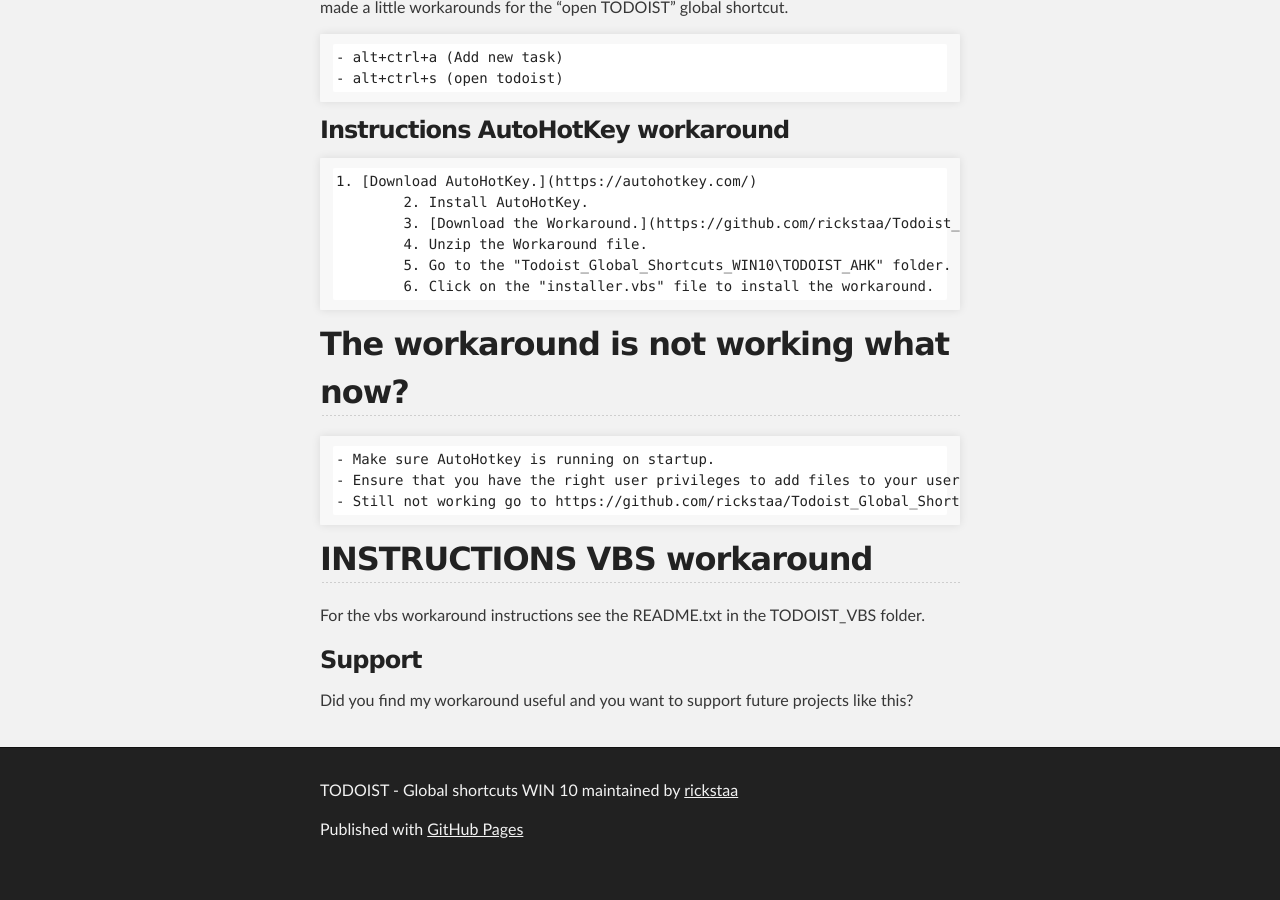
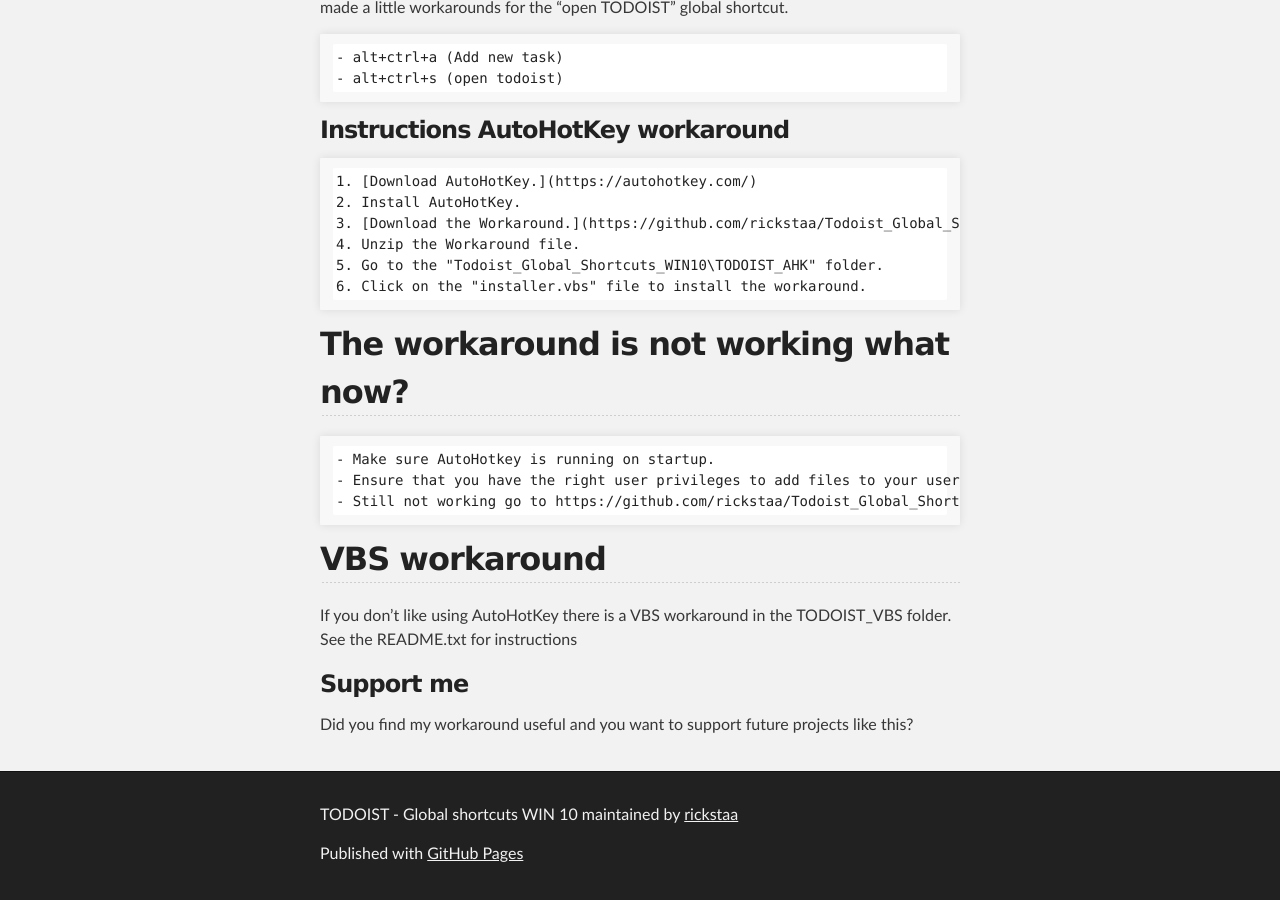
Before and after one commit to rickstaa/todoist-global-shortcuts-WIN10, a Jekyll site: the page built from index.md, in a window 1280 px wide and 900 px high, scrolled down 579 px. Built offline with Jekyll 4.4.1, drawn with Linux system fonts in a browser that asks for light colours; our own code applies the rules of GitHub Pages for plain Markdown files; a script that is not in the unit is left out; before the commit the page ends 1455 px from its top, so only the background shows below that.

Commit message:
Update index.md

```diff
--- a/index.md
+++ b/index.md
@@ -7,20 +7,20 @@ Since TODOIST its Windows 10 app doesn’t support global shortcuts at the momen
     - alt+ctrl+s (open todoist)
 
 ### Instructions AutoHotKey workaround
-	1. [Download AutoHotKey.](https://autohotkey.com/)
-    	2. Install AutoHotKey.
-    	3. [Download the Workaround.](https://github.com/rickstaa/Todoist_Global_Shortcuts_WIN10/archive/master.zip)
-    	4. Unzip the Workaround file.
-    	5. Go to the "Todoist_Global_Shortcuts_WIN10\TODOIST_AHK" folder.
-    	6. Click on the "installer.vbs" file to install the workaround.
+    1. [Download AutoHotKey.](https://autohotkey.com/)
+    2. Install AutoHotKey.
+    3. [Download the Workaround.](https://github.com/rickstaa/Todoist_Global_Shortcuts_WIN10/archive/master.zip)
+    4. Unzip the Workaround file.
+    5. Go to the "Todoist_Global_Shortcuts_WIN10\TODOIST_AHK" folder.
+    6. Click on the "installer.vbs" file to install the workaround.
 
 ## The workaround is not working what now?
 	- Make sure AutoHotkey is running on startup.
 	- Ensure that you have the right user privileges to add files to your user startup folder.
 	- Still not working go to https://github.com/rickstaa/Todoist_Global_Shortcuts_WIN10/issues
 
-## INSTRUCTIONS VBS workaround
-For the vbs workaround instructions see the README.txt in the TODOIST_VBS folder.
+## VBS workaround
+If you don't like using AutoHotKey there is a VBS workaround in the TODOIST_VBS folder. See the README.txt for instructions
 
-### Support
+### Support me
 Did you find my workaround useful and you want to support future projects like this?
```
